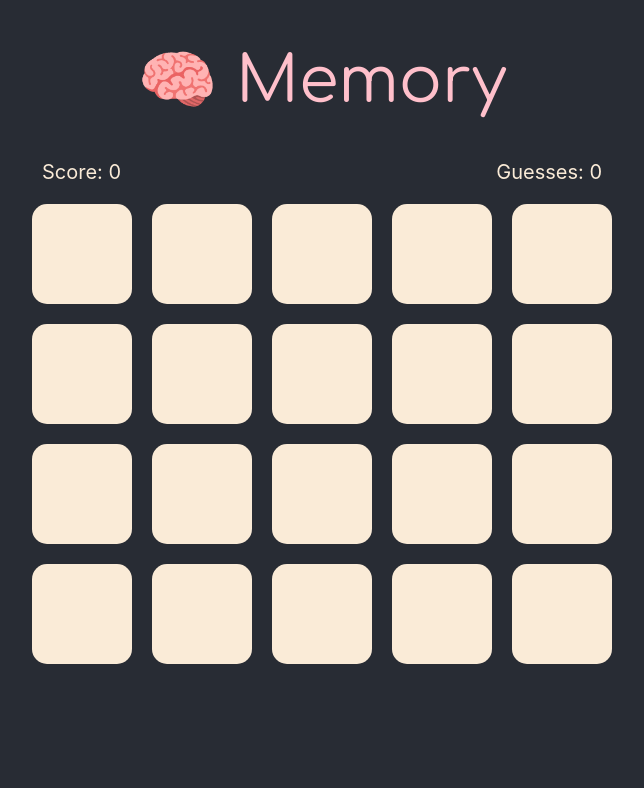
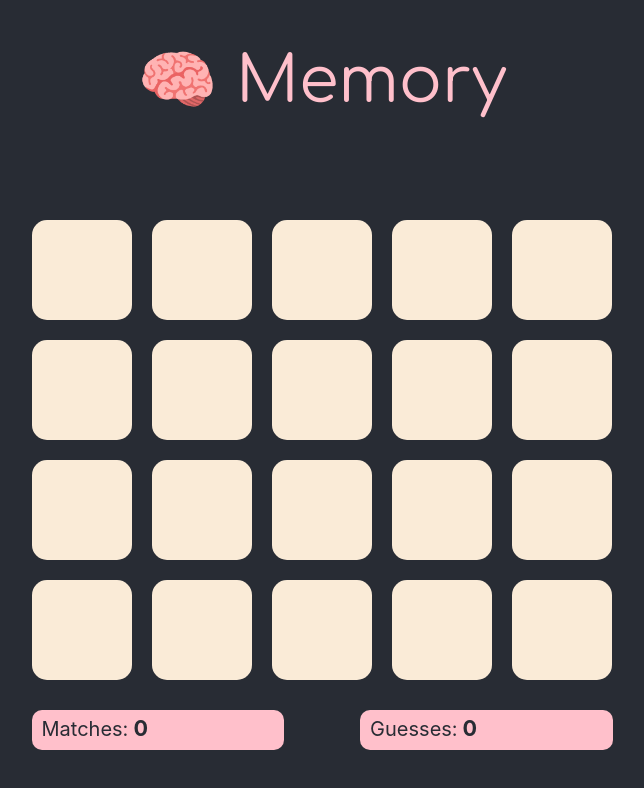
Before and after one commit to amlane/matching-game, a React (Create React App) app: page / in a window 1280 px wide. Shown: the top 788 px of the page, without its empty margins (318-962 px from the left). Built offline with nearby package versions, Linux system fonts and the light colour scheme.

Commit message:
updated styling and cleared game messages at end of turn

```diff
--- a/src/components/Cards.jsx
+++ b/src/components/Cards.jsx
@@ -53,10 +53,7 @@ function Cards() {
     <GameWon guessCount={guessCount} />
   ) : (
     <div className="container">
-      <div className="scoreboard">
-        <span>Score: {usersScore}</span>
-        <span>Guesses: {guessCount}</span>
-      </div>
+      <div className="display-msg">{displayMessage}</div>
       <div className="gameboard">
         {gameBoard.map((card, i) => {
           return (
@@ -85,7 +82,14 @@ function Cards() {
           );
         })}
       </div>
-      <div className="display-msg">{displayMessage}</div>
+      <div className="scoreboard">
+        <span>
+          Matches: <strong> {usersScore}</strong>
+        </span>
+        <span>
+          Guesses: <strong> {guessCount}</strong>
+        </span>
+      </div>
     </div>
   );
 }
--- a/src/components/SingleCard.jsx
+++ b/src/components/SingleCard.jsx
@@ -136,10 +136,11 @@ function SingleCard({
           markWinningCards();
           setUsersScore(usersScore + 1);
           setIsPlayDisabled(false);
-          // once we have matched all
+          setDisplayMessage(null);
+
+          // once we have found all possible matches...
           if (usersScore === cardQty / 2 - 1) {
             let topScore = localStorage.getItem("top_score");
-            // console.log(topScore, guessCount + 1);
             if (topScore > guessCount + 1 || topScore === null) {
               localStorage.setItem("top_score", guessCount + 1);
             }
@@ -148,13 +149,13 @@ function SingleCard({
             }, 1000);
           }
         }, 1000);
-        // TODO - change this to half the card qty
       } else {
         // if the pair is not a match...
         setDisplayMessage("Try again");
         setTimeout(() => {
           resetBoard(newArray);
           setIsPlayDisabled(false);
+          setDisplayMessage(null);
         }, 2000);
       }
       // increment the guess count
--- a/src/styles/Cards.css
+++ b/src/styles/Cards.css
@@ -32,14 +32,31 @@
   color: antiquewhite;
   display: flex;
   justify-content: space-between;
-  width: 80%;
-  margin: 0 auto;
+  width: 83%;
+  margin: 20px auto;
   font-size: 1.25rem;
+}
+
+.scoreboard span {
+  background-color: pink;
+  color: #282c34;
+  padding: 5px 10px;
+  border-radius: 10px;
+  width: 40%;
+  height: 30px;
+  display: flex;
+  justify-content: flex-start;
+  align-items: baseline;
+}
+.scoreboard span strong {
+  margin-left: 5px;
+  font-size: 1.35rem;
 }
 
 .display-msg {
   color: antiquewhite;
   font-size: 2rem;
+  height: 5vh;
 }
 
 @media only screen and (max-width: 900px) {
@@ -49,7 +66,7 @@
     margin: 5px;
   }
   .scoreboard {
-    width: 80%;
+    width: 82%;
   }
   .display-msg {
     font-size: 1.5rem;
```
